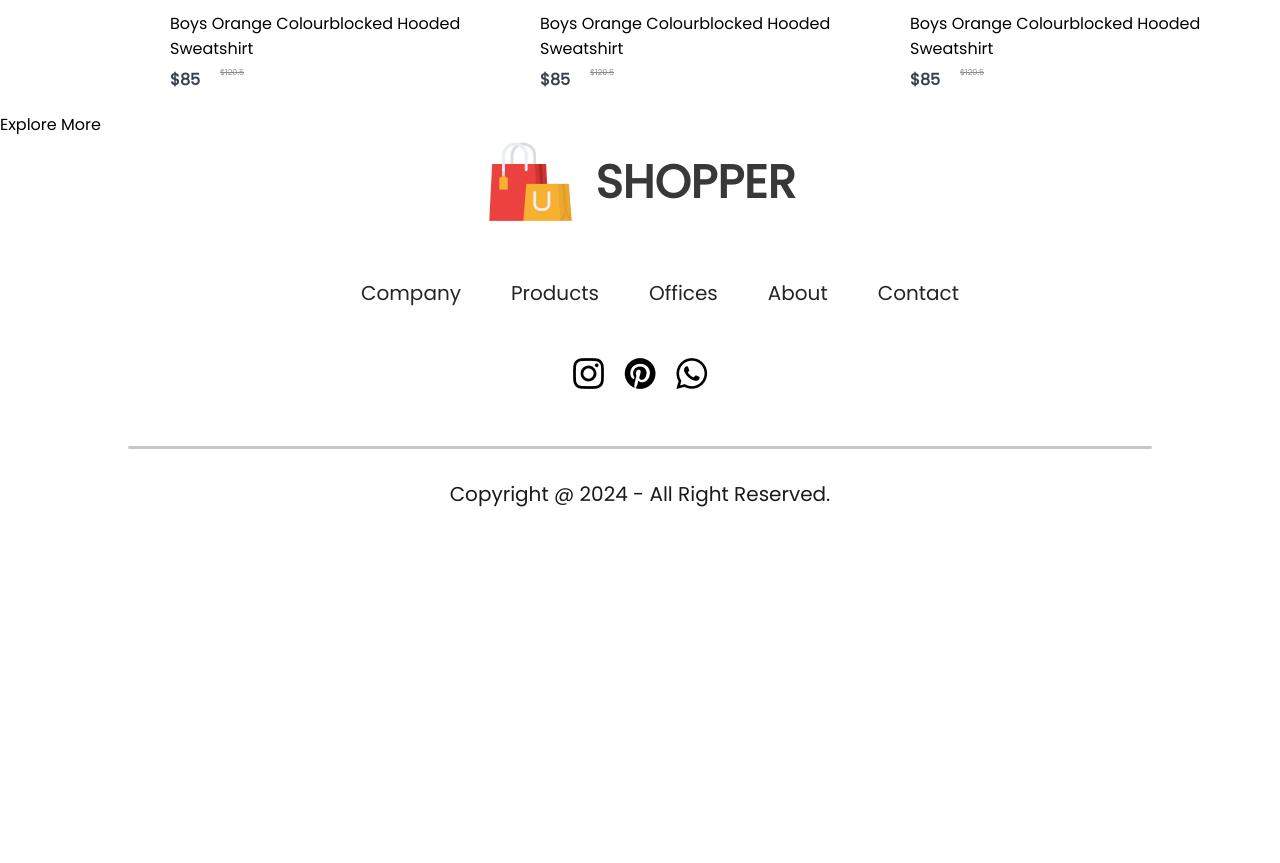
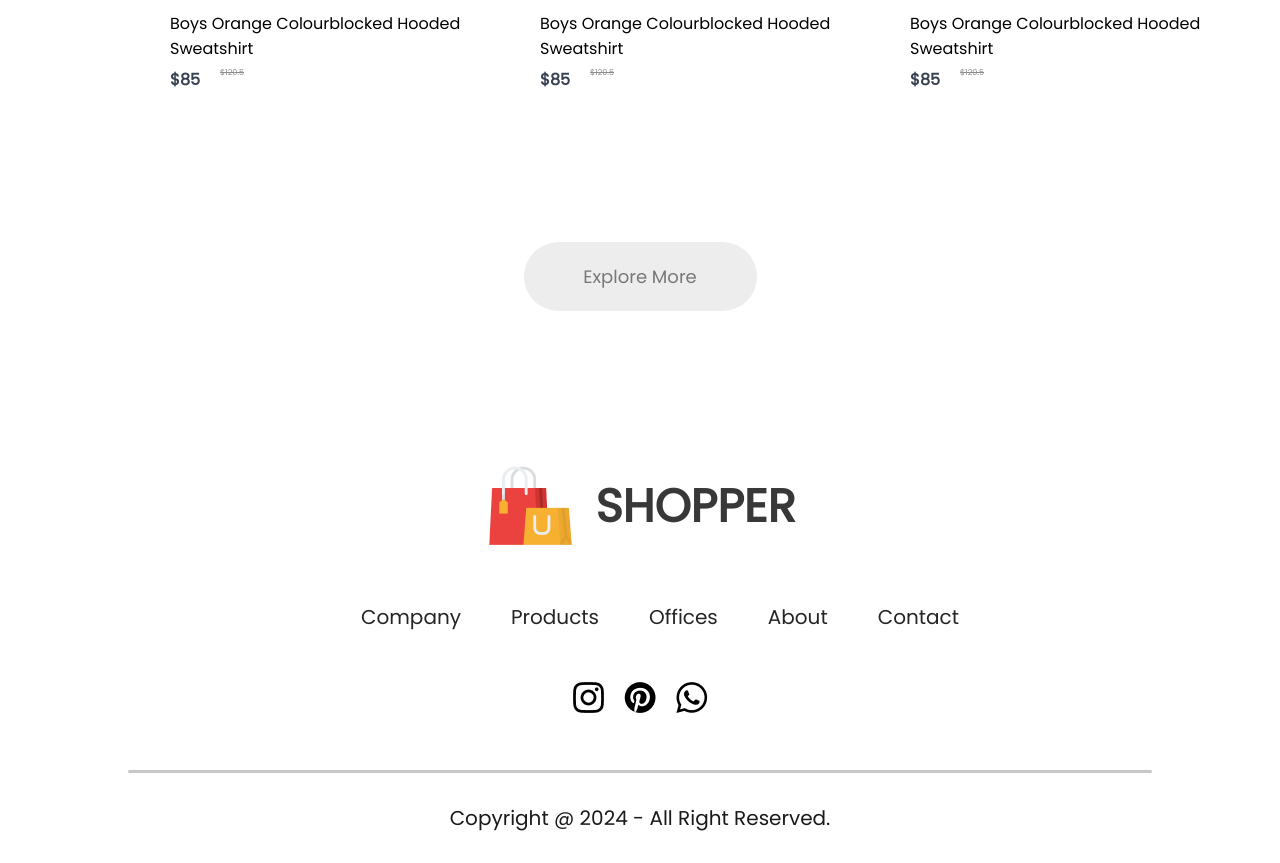
Before and after one commit to Jossyboydgenius/E-shop, a React (Create React App) app: page /kids in a window 1280 px wide. Shown: the part 1933-2796 px from the top of the page. Before the commit the page ends 2472 px from the top, so only its background shows below. Built offline with nearby package versions, Linux system fonts and the light colour scheme.

Commit message:
E-commerce

```diff
--- a/src/Pages/CSS/ShopCategory.css
+++ b/src/Pages/CSS/ShopCategory.css
@@ -29,3 +29,17 @@
     row-gap: 80px;
     gap: 20px;
 }
+
+.shopcategory-loadmore{
+    display: flex;
+    justify-content: center;
+    align-items: center;
+    margin: 150px auto;
+    width: 233px;
+    height: 69px;
+    border-radius: 75px;
+    background: #ededed;
+    color: #787878;
+    font-size: 18px;
+    font-weight: 500;
+}
```
